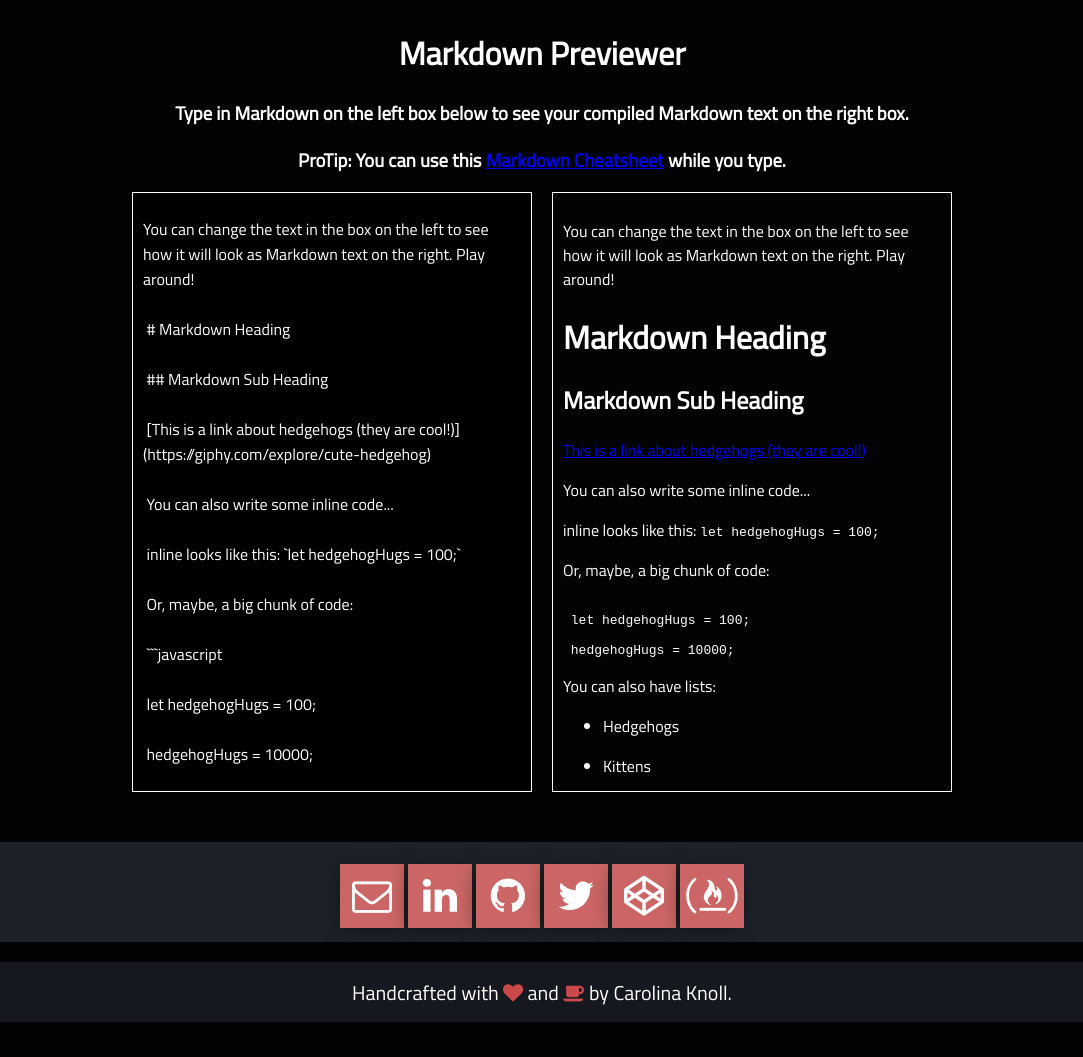
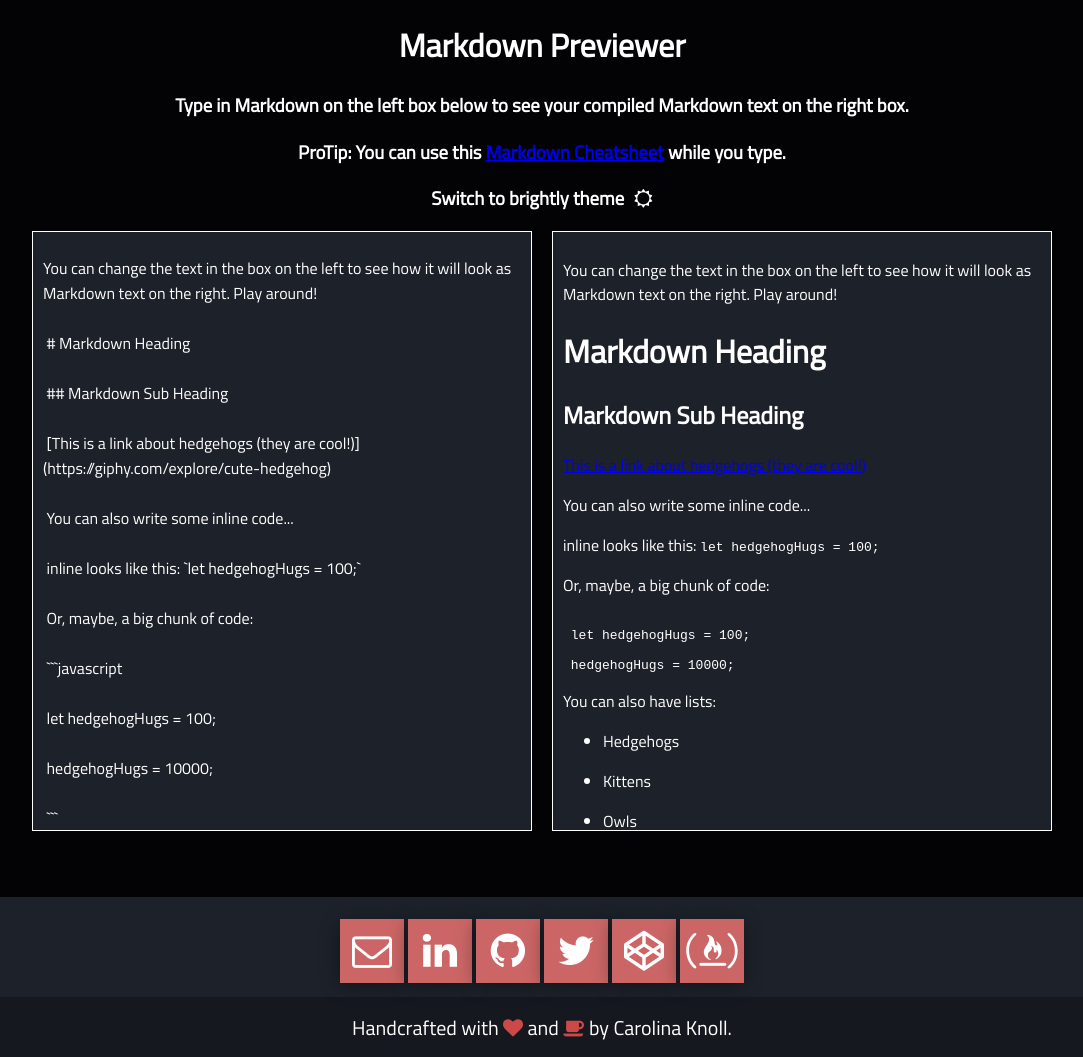
Before and after one commit to carolinaknoll/markdown-previewer, a React app: page / in a window 1280 px wide. Shown: the whole page, without its empty margins (98-1181 px from the left). Before the commit the page ends 1030 px from the top, so only its background shows below. Built offline with nearby package versions, Linux system fonts and the light colour scheme.

Commit message:
Add support for nightly/brightly theme switching, fix footer spacing issue

```diff
--- a/src/assets/styles/footer.css
+++ b/src/assets/styles/footer.css
@@ -1,6 +1,5 @@
 .brightly-theme .footer-top {
   background: #eceff1;
-  border-top: 1px solid #FFF;
 }
 
 .brightly-theme .footer-bottom {
@@ -19,6 +18,11 @@
   flex-shrink: 0;
 }
 
+.footer-top,
+.footer-bottom {
+  transition: 1s;
+}
+
 .footer-top {
   min-height: 100px;
   width: 100%;
@@ -32,6 +36,7 @@
 .footer p {
   font-size: 20px;
   text-align: center;
+  margin: 0;
 }
 
 .footer .social-list {
@@ -40,10 +45,6 @@
 
 .footer-bottom p {
   padding-top: 15px;
-}
-
-.footer-bottom p:hover .fa {
-  animation: tada 1s infinite;
 }
 
 .footer-bottom .fa {
--- a/src/assets/styles/markdown-previewer.css
+++ b/src/assets/styles/markdown-previewer.css
@@ -1,7 +1,5 @@
 body {
-  background: #030305;
   box-sizing: border-box;
-  color: #FFF;
   display: flex;
   flex-direction: column;
   font-family: 'Titillium Web', sans-serif;
@@ -9,8 +7,40 @@ body {
   height: 100%;
 }
 
+html, body {
+  height: 100%;
+  width: 100%;
+  margin: 0;
+}
+
 .content-container {
   flex: 1 0 auto;
   margin-bottom: 50px;
+  height: 100%;
   width: 100%;
 }
+
+.nightly-theme {
+  background: #030305;
+  color: #FFF;
+}
+
+.brightly-theme {
+  background: #cfd8dc;
+  color: #000;
+}
+
+.nightly-theme,
+.brightly-theme {
+  display: flex;
+  flex-direction: column;
+  transition: 1s;
+}
+
+.toggle-theme {
+  text-align: center;
+}
+
+.toggle-theme .fa {
+  margin-left: 10px;
+}
--- a/src/assets/styles/user-input.css
+++ b/src/assets/styles/user-input.css
@@ -6,11 +6,10 @@
 
 .input-box,
 .preview-box {
-  border: 1px solid #FFF;
   box-sizing: border-box;
   display: inline-block;
   height: 600px;
-  width: 400px;
+  width: 500px;
 }
 
 .input-box {
@@ -18,11 +17,9 @@
   overflow-y: hidden;
 }
 
-.input-container textarea {
-  background: #000;
+.input-box textarea {
   border: none;
   box-sizing: border-box;
-  color: #FFF;
   font-family: 'Titillium Web', sans-serif;
   height: 100%;
   resize: none;
@@ -38,3 +35,31 @@
   overflow-y: auto;
   padding: 10px;
 }
+
+.input-box textarea,
+.preview-box {
+  transition: 1s;
+}
+
+.brightly-theme .input-box,
+.brightly-theme .preview-box {
+  border: 1px solid #000;
+  background: #cfd8dc;
+}
+
+.nightly-theme .input-box,
+.nightly-theme .preview-box {
+  border: 1px solid #FFF;
+}
+
+.nightly-theme .input-box textarea,
+.nightly-theme .preview-box {
+  background: #1d2129;
+  color: #FFF;
+}
+
+.brightly-theme .input-box textarea,
+.brightly-theme .preview-box {
+  background: #eceff1;
+  color: #000;
+}
--- a/src/containers/markdown-previewer.js
+++ b/src/containers/markdown-previewer.js
@@ -4,11 +4,31 @@ import Header from '../components/common/header';
 import Footer from '../components/common/footer';
 
 export default class MarkdownPreviewer extends Component {
+  constructor(props) {
+    super(props);
+
+    this.state = {
+      isNightlyTheme: true,
+    }
+  }
+
+  toggleTheme = (event) => {
+    this.setState({isNightlyTheme: !this.state.isNightlyTheme});
+  }
+
   render() {
+    const {isNightlyTheme} = this.state;
+
     return (
-      <div className="nightly-theme">
+      <div className={isNightlyTheme ? 'nightly-theme' : 'brightly-theme'}>
         <div className="content-container">
           <Header />
+
+          <h3 className="toggle-theme" onClick={this.toggleTheme}>
+            Switch to {isNightlyTheme ? 'brightly' : 'nightly'} theme
+            <i className={isNightlyTheme ? 'fa fa-sun-o' : 'fa fa-moon-o'}></i>
+          </h3>
+
           <UserInput />
         </div>
 
```
